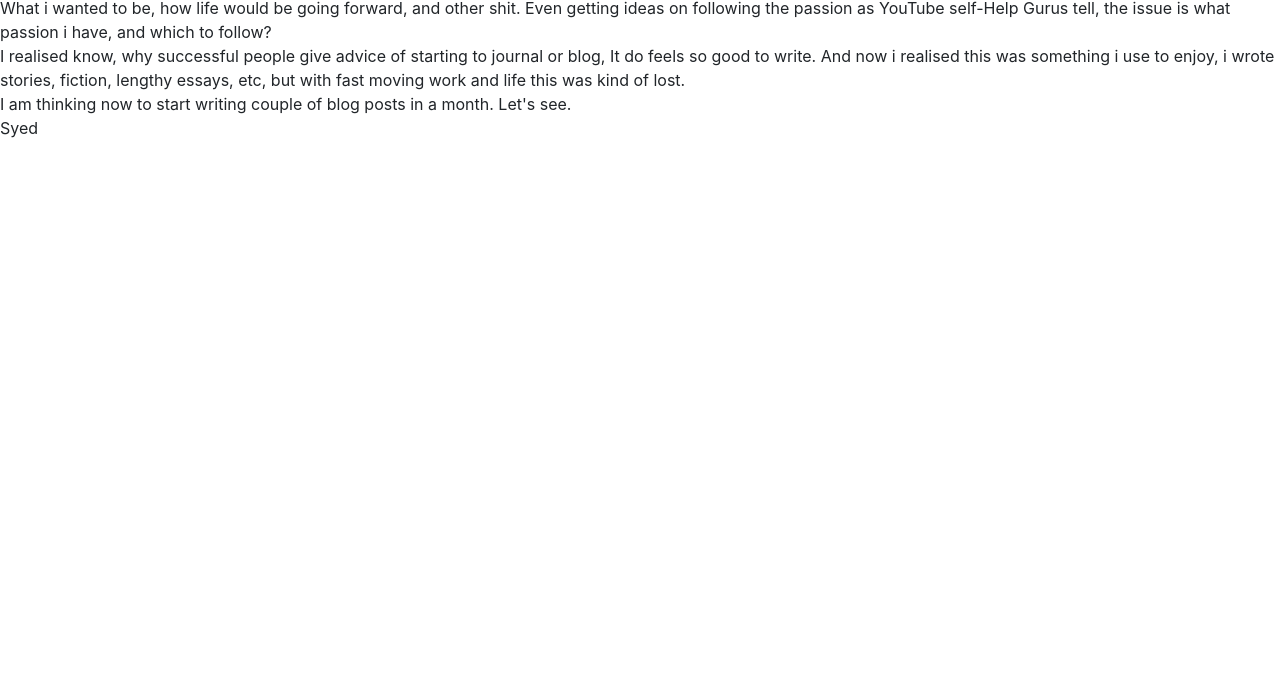
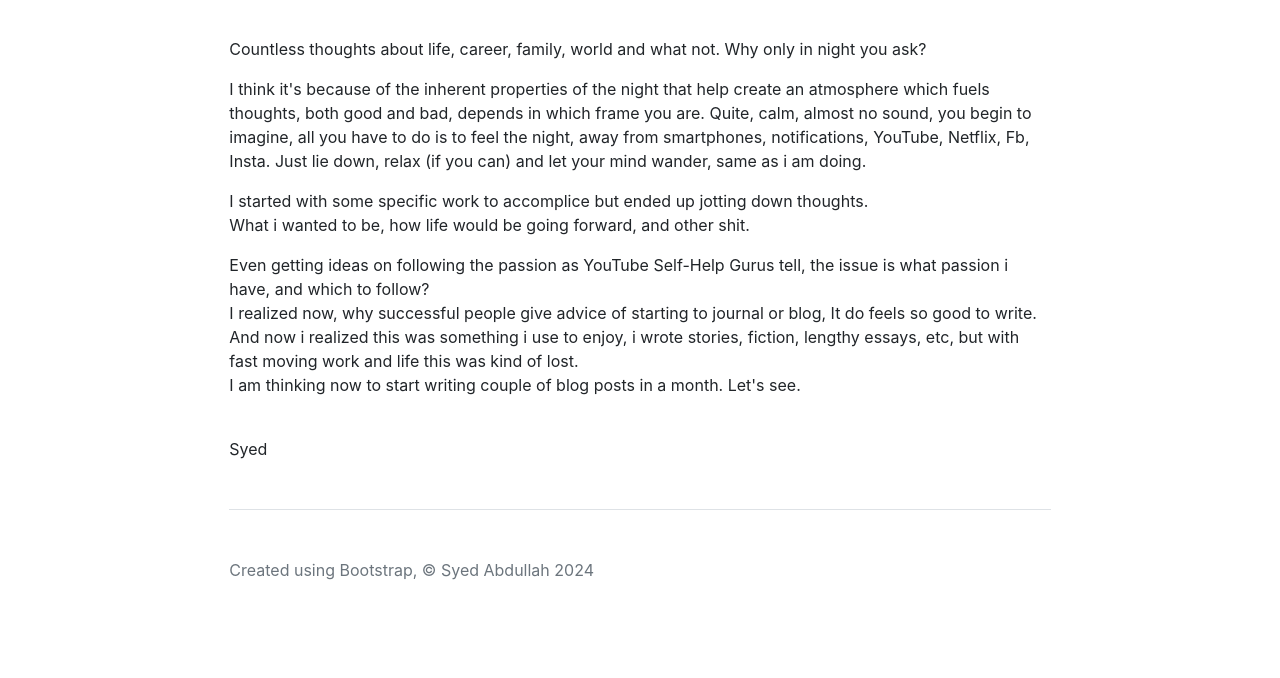
Before and after one commit to sabdullah98/sabdullah98.github.io, a plain HTML site: page posts/2024/09/Thoughts.html in a window 1280 px wide. Shown: the part 217-895 px from the top of the page. Before the commit the page ends 800 px from the top, so only its background shows below. Drawn offline with nearby package versions, Linux system fonts and the light colour scheme.

Commit message:
Update Thoughts.html

```diff
--- a/posts/2024/09/Thoughts.html
+++ b/posts/2024/09/Thoughts.html
@@ -8,26 +8,39 @@
 
 </head>
     <body>
+        <div class="col-lg-8 mx-auto p-3 py-md-5">
+            <header class="d-flex align-items-center pb-3 mb-5 border-bottom">
+            <a href="/" class="d-flex align-items-center text-dark text-decoration-none"><span class="fs-4">Syed Abdullah G.</span></a>
+            </header>
+
+            <main>
                 <h1>Midnight thoughts</h1>
                 <pre>30th Sept, 2024 | 01:26 AM</pre>
                 <br>
                 <p>
-        Countless thoughts about life, career, family, world and what not.
-        Why only in night you ask? I think it's because of the inherent properties of the night that help create an atmosphere which fuels thoughts, both good and bad, depends in which
+                    Countless thoughts about life, career, family, world and what not. Why only in night you ask?</p><p> I think it's because of the inherent properties of the night that help create an atmosphere which fuels thoughts, both good and bad, depends in which
                     frame you are.
                     Quite, calm, almost no sound, you begin to imagine, all you have to do is to feel the night, away from smartphones, notifications, YouTube, Netflix, Fb, Insta.
-        Just lie down, relax (if you can) and let your mind wander, same as i am doing.
+                    Just lie down, relax (if you can) and let your mind wander, same as i am doing.</p><p>
+                    I started with some specific work to accomplice but ended up jotting down thoughts.
                     <br>
-        I started with some specific work to accomplice, but ended up jotting down thoughts.
+                    What i wanted to be, how life would be going forward, and other shit. </p><p>Even getting ideas on following the passion as YouTube Self-Help Gurus tell, the issue is what passion i have, and which to follow?
                     <br>
-        What i wanted to be, how life would be going forward, and other shit. Even getting ideas on following the passion as YouTube self-Help Gurus tell, the issue is what passion i have, and which to follow?
+                    I realized now, why successful people give advice of starting to journal or blog, It do feels so good to write.
+                    And now i realized this was something i use to enjoy, i wrote stories, fiction, lengthy essays, etc, but with fast moving work and life this was kind of lost.
                     <br>
-        I realised know, why successful people give advice of starting to journal or blog, It do feels so good to write.
-        And now i realised this was something i use to enjoy, i wrote stories, fiction, lengthy essays, etc, but with fast moving work and life this was kind of lost.
-        <br>
-        I am thinking now to start writing couple of blog posts in a month. Let's see.
+                    I am thinking now to start writing couple of blog posts in a month. Let's see.</p><p>
                     <br>
                     Syed
                 </p>
+            </main>
+
+            <footer class="pt-5 my-5 text-muted border-top">
+                Created using Bootstrap, &copy; Syed Abdullah 2024
+            </footer>
+        </div>
+
+        <script src="https://cdn.jsdelivr.net/npm/bootstrap@5.0.2/dist/js/bootstrap.min.js" integrity="sha384-cVKIPhGWiC2Al4u+LWgxfKTRIcfu0JTxR+EQDz/bgldoEyl4H0zUF0QKbrJ0EcQF" crossorigin="anonymous"></script>
+
     </body>
 </html>
```
Lines whose indentation alone changed are shown as unchanged.
